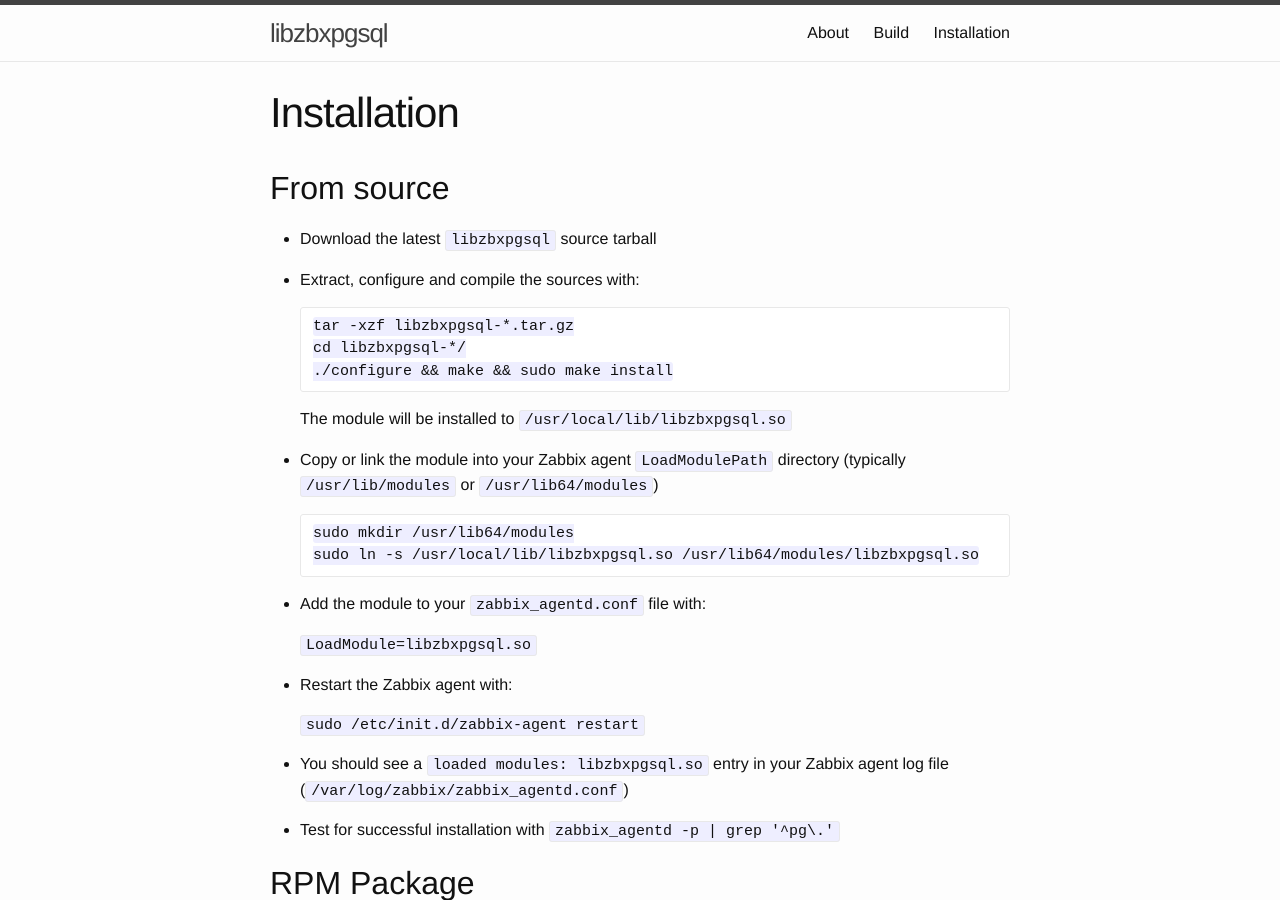
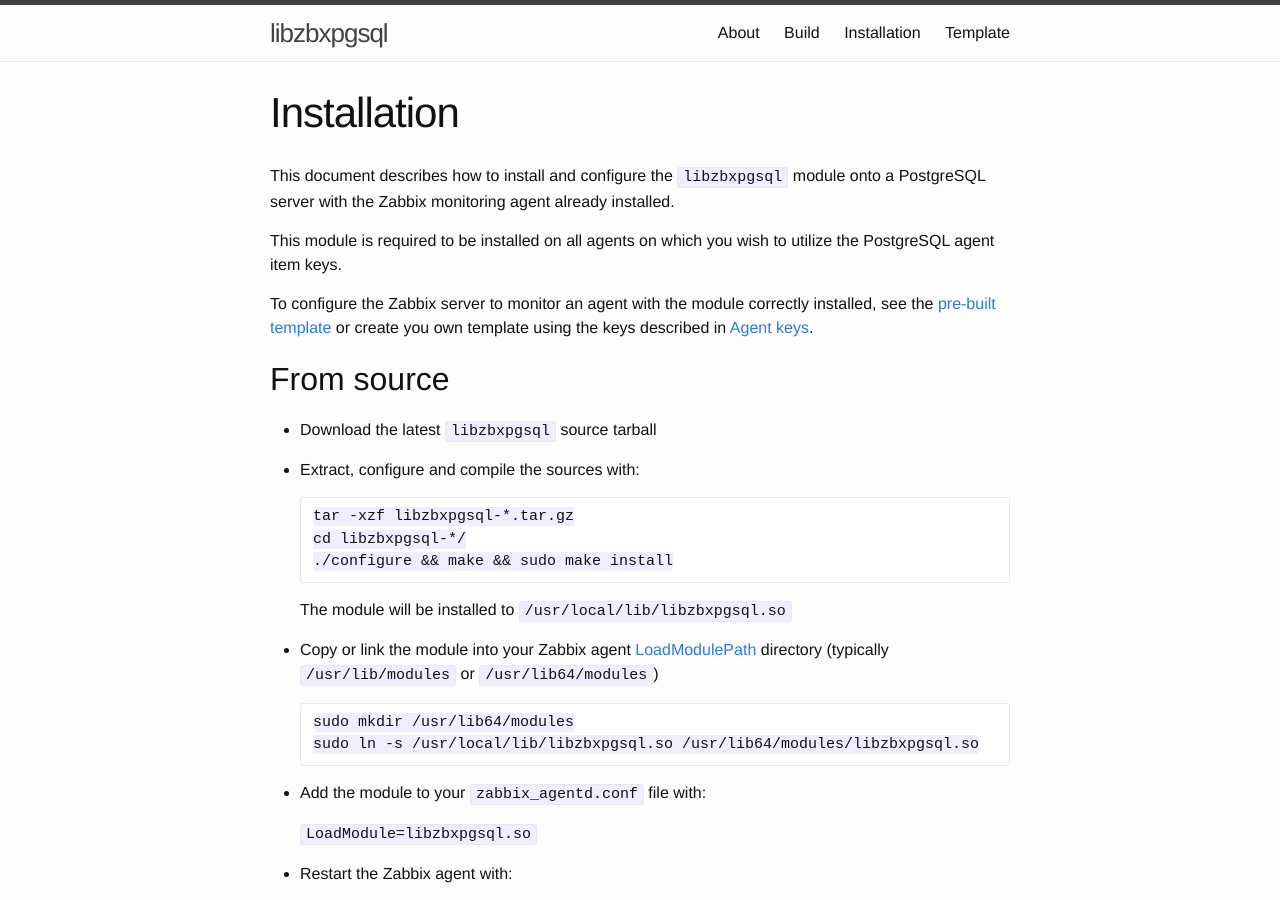
Before and after one commit to zabbix-tools/libzbxpgsql, a Jekyll site: the page built from _docs/installation.md, in a window 1280 px wide and 900 px high. Built offline with Jekyll 4.4.1, drawn with Linux system fonts in a browser that asks for light colours.

Commit message:
Added template usage instructions

```diff
--- a/_docs/installation.md
+++ b/_docs/installation.md
@@ -3,6 +3,16 @@ layout: page
 title: Installation
 permalink: /installation/
 ---
+
+This document describes how to install and configure the `libzbxpgsql` module
+onto a PostgreSQL server with the Zabbix monitoring agent already installed.
+
+This module is required to be installed on all agents on which you wish to
+utilize the PostgreSQL agent item keys.
+
+To configure the Zabbix server to monitor an agent with the module correctly
+installed, see the [pre-built template]({{ site.baseurl }}/template/) or create
+you own template using the keys described in [Agent keys]({{ site.baseurl }}/agent-keys).
 
 ## From source
 
@@ -16,8 +26,8 @@ permalink: /installation/
 
   The module will be installed to `/usr/local/lib/libzbxpgsql.so`
 
-* Copy or link the module into your Zabbix agent `LoadModulePath` directory
-  (typically `/usr/lib/modules` or `/usr/lib64/modules`)
+* Copy or link the module into your Zabbix agent [LoadModulePath](https://www.zabbix.com/documentation/2.4/manual/appendix/config/zabbix_agentd?s[]=loadmodulepath)
+  directory (typically `/usr/lib/modules` or `/usr/lib64/modules`)
 
       sudo mkdir /usr/lib64/modules
       sudo ln -s /usr/local/lib/libzbxpgsql.so /usr/lib64/modules/libzbxpgsql.so
```
Also changed, not shown: _docs/about.md (+3 -1 lines), _docs/template.md (added, +70 -0 lines).
